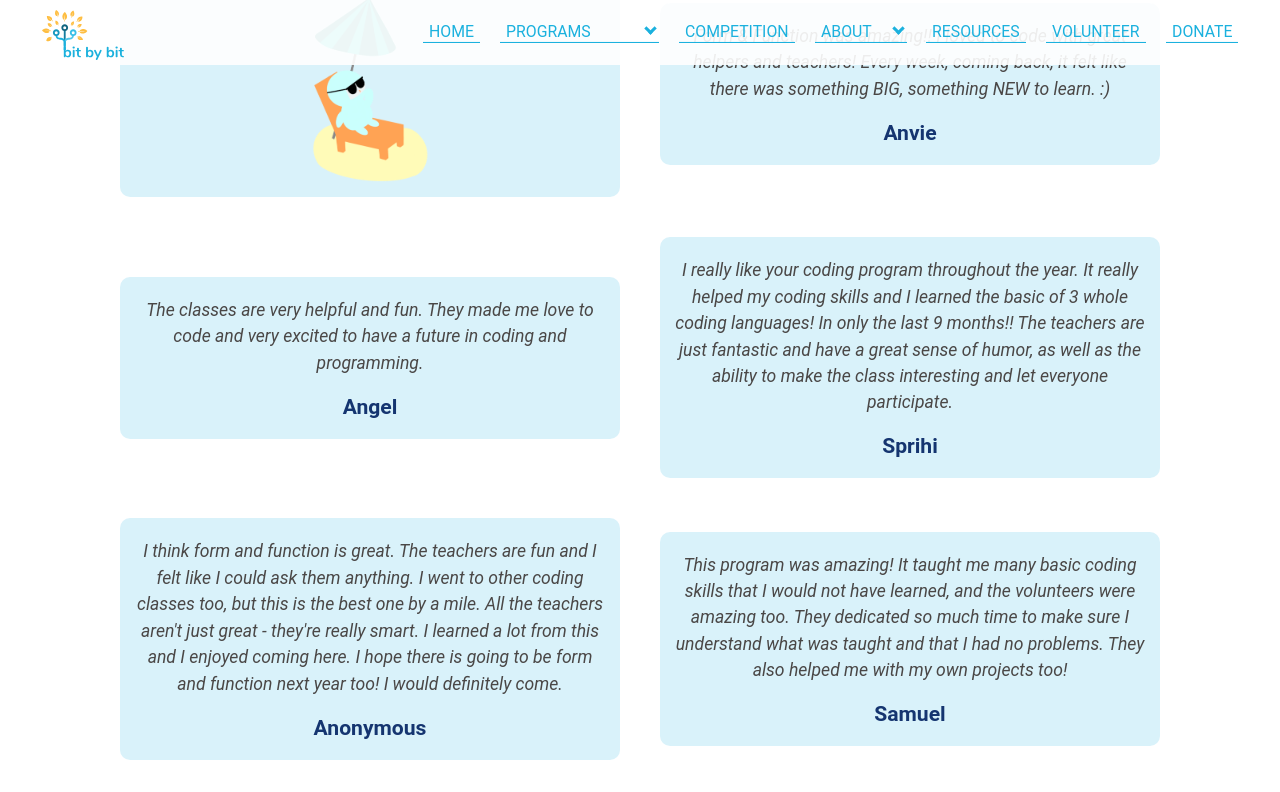
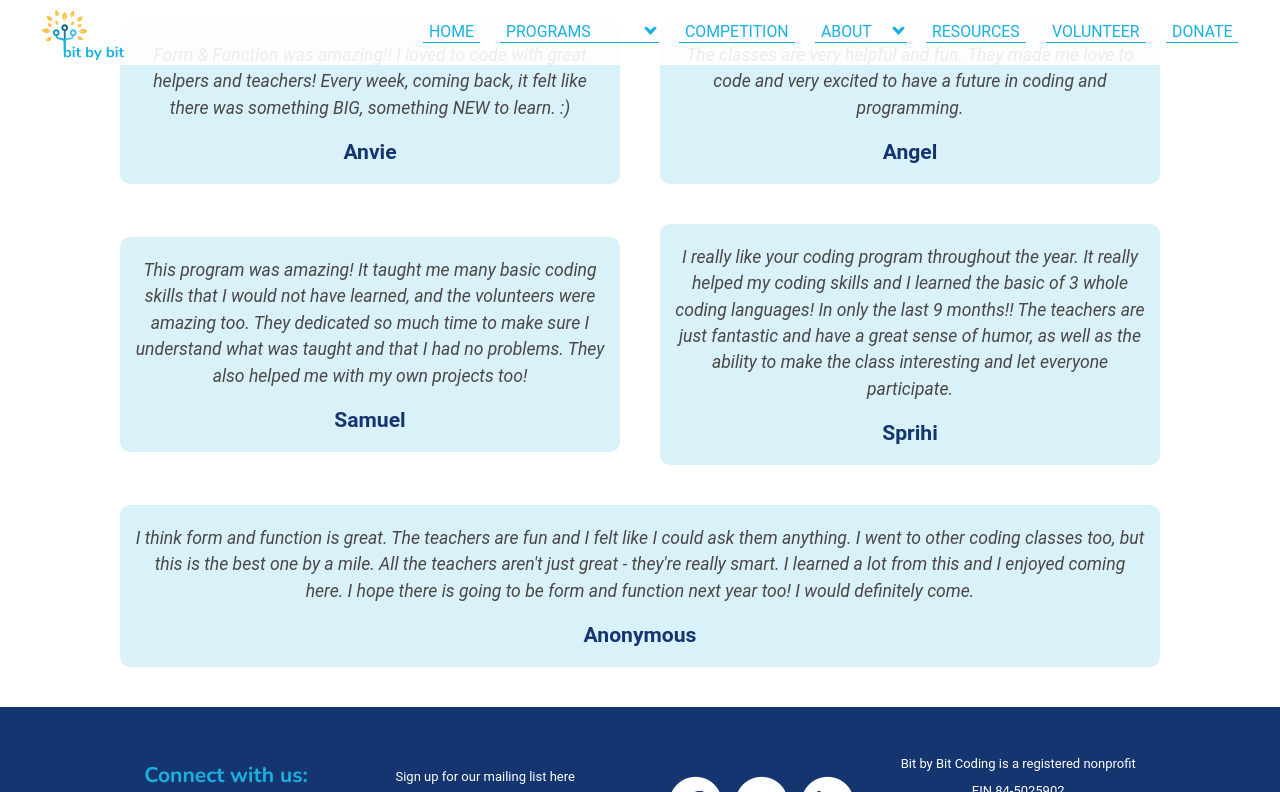
Before and after one commit to bit-by-bit-coding/bxb-website, a Jekyll site: the page built from formfunction.html, in a window 1280 px wide and 900 px high, scrolled down 2504 px, cut to the strip 0-792 px from the top of the window. Built offline with Jekyll 4.4.1, drawn with Linux system fonts in a browser that asks for light colours; nearby versions of some CDN libraries; some web fonts are replaced; some of the changed text lies outside the part shown.

Commit message:
update ff re-design again

```diff
--- a/formfunction.html
+++ b/formfunction.html
@@ -10,11 +10,20 @@
 <div class="details-container">
     <div class="details-item">
         <p class="medium-text">
+            <div class="center-text">
                 <b>Begins October 24th and ends the week of May 22nd. Sign ups close in April.</b> <br>
-            Form and Function is a free, online, weekly after-school program for curious middle school students who want to learn to code their very own websites! Participants will learn HTML, CSS, and JavaScript -- no previous coding experience necessary.
+                Form and Function is a free, online, weekly after-school program for curious middle school students who want to learn to code their very own websites! Participants will learn HTML, CSS, and JavaScript -- <b>no previous coding experience necessary.</b>
+            </div>
+
+            <br>
+            <a class="middle-button" href="https://docs.google.com/forms/d/17LjLYbPQjhnnSHzYDeMSYkUmUFlqZMBiH4jLRlVWIUc/viewform?edit_requested=true"
+            id="ff-signup">
+                <button class="action-button largebutton">Sign Up</button>
+            </a>
+            <br>
 
             <div class="details-container">
-                <div class="details-item space">
+                <div class="details-item space lightblue-box">
                     <p class="no-above">
                         Students will attend class weekly and progress through our multiple homeroom levels. Each homeroom in the program takes 4 weeks to complete, and students who complete all homerooms will have the ability to create websites and online games. <br><br>
 
@@ -23,16 +32,17 @@
                         Previous coding experience is welcome but by no means necessary. No matter your starting ability, we will find the right challenge for you!
                     </p>
                 </div>
+
                 <div class="details-item">
                     <p class="no-above">
-                        <ul class="no-above2">
-                            <li><b>6-8th grade</b></li>
-                            <li><b>Year-Long</b><br>
+                        <ul class="no-above2 more-space">
+                            <li><b class="blue-list-heading">6-8th grade</b></li>
+                            <li><b class="blue-list-heading">Year-Long</b><br>
                                 Signup anytime; join at the beginning of the nearest
                                 4-week cycle</li>
-                            <li><b>HTML, CSS, JavaScript</b><br>
+                            <li><b class="blue-list-heading">HTML, CSS, JavaScript</b><br>
                                 Participants learn the fundamentals of web development through homerooms organized by experience level.</li>
-                            <li><b>Weekly</b><br>
+                            <li><b class="blue-list-heading">Weekly</b><br>
                                 Students are expected to attend weekly or follow the curriculum asychronously to stay on track </li>
                         </ul>
                     </p>
@@ -43,55 +53,67 @@
         </p>
         <!-- <p class="title-text"><strong>Check back in the end of August when registration opens for the next school year!</strong></p> -->
         <div class="details-container blue-box">
-            <p class="details-item">
-                <br>
-                <b>Each week, students will...</b> <br> <br>
-                      Learn to code their homeroom project <br> <br>
-                      Work through our curriculum, available <a href="https://bitbybitcoding.org/ffresources">here</a> <br> <br>
-                      Work one-on-one with live instructors <br> <br>
-                      Interact with our <a href="https://tutorials.bitbybitcoding.org/">demos</a> to dive into concepts <br> <br>
-                      Gain a deeper understanding of programming and web design <br> <br>
+            <div class="details-item">
+                <p><b>Each week, students will...</b></p>
+                <ul>
+                    <li>Learn to code their homeroom project</li>
+                    <li>Work through our curriculum, available <a href="https://bitbybitcoding.org/ffresources">here</a></li>
+                    <li>Work one-on-one with live instructors</li>
+                    <li>Interact with our <a href="https://tutorials.bitbybitcoding.org/">demos</a> to dive into concepts</li>
+                    <li>Gain a deeper understanding of programming and web design</li>
+                </ul>
 
                <!-- To learn more about what those levels look like, check out our <strong><a
                     href="{{ 'homerooms.html' | relative_url | remove: '.html' }}">homeroom levels guide</a></strong>.
                     <br> <br>-->
 
-            </p>
-            <img id="ff-image" class="details-item" src="imgs\bitbotdog.PNG">
-            <p id="project-links" class="details-item">
-                <b>Students have created...</b> <a href="https://po7qc.csb.app/">
-                    <br><br>
-                    Fun facts about donuts</a> <br><br>
-                    <a href="https://1j4eb.csb.app/">Clock for cat lovers</a> <br><br> <a href="https://9mr74.csb.app/">A hangman game</a>!
-            </p>
+            </div>
+            <img id="ff-image" class="details-item" src="imgs\LeafBitbyBot.png">
+            <div id="project-links" class="details-item">
+                <p><b>Students have created...</b> </p>
+                <ul>
+                    <li><a href="https://po7qc.csb.app/">Fun facts about donuts</a> </li>
+                    <li><a href="https://1j4eb.csb.app/">Clock for cat lovers</a></li>
+                    <li><a href="https://9mr74.csb.app/">A hangman game</a>!</li>
+                </ul>
+            </div>
         </div>
 
-        <h2>Scheduling</h2>
-
+        <h2 class="noslashes center-text">Scheduling</h2>
         <div class="details-container">
-            <div class="details-item space">
+            <div class="details-item">
                 <p class="no-above">
                     Students will attend one of the three weekly sessions:
+                </p>
+                <br>
                 <ul class="no-above2">
                     <li>Monday from 4:30 to 5:30 pm PT / 7:30 to 8:30 pm ET</li>
                     <li>Wednesday from 4:30 to 5:30 pm PT / 7:30 to 8:30 pm ET</li>
                     <li>Friday from 4:30 to 5:30 pm PT / 7:30 to 8:30 pm ET</li>
                 </ul>
+                <p class="no-above2">
                     The last week of the program will be the week of the 22nd of May.
-
                 </p>
             </div>
+            <div class="center-line"></div>
             <div class="details-item">
                 <p class="no-above">
                     Form and Function will be closed for:
+                </p>
+                <br>
                 <ul class="no-above2">
                     <li>The week of November 21st for Thanksgiving</li>
                     <li>The weeks of December 19th and December 26th</li>
                     <li>The week of March 20th for Spring Break</li>
                 </ul>
-                </p>
+            </div>
         </div>
 
+        <div class="center-text">
+            <p class="medium-text"><strong>
+                Online and Free -- Join From Anywhere!
+                <!-- The program is free, with a suggested donation of $20 per month! -->
+            </strong></p>
         </div>
         <a class="middle-button" href="https://docs.google.com/forms/d/17LjLYbPQjhnnSHzYDeMSYkUmUFlqZMBiH4jLRlVWIUc/viewform?edit_requested=true"
         id="ff-signup">
@@ -99,11 +121,7 @@
         </a>
         <!-- <a class="middle-button" href="{{ 'donate.html' | relative_url | remove: '.html' }}">
             <button class="action-button mediumbutton">Donate</button></a>
-            !-->
-        <a class="middle-button" href="https://docs.google.com/forms/d/17LjLYbPQjhnnSHzYDeMSYkUmUFlqZMBiH4jLRlVWIUc/viewform?edit_requested=true"
-                        id="ff-signup">
-                        <button class="action-button largebutton">Sign Up</button>
-                    </a>
+        -->
     </div>
 </div>
 
@@ -186,9 +204,6 @@
 <div class="section" id="testimonials">
     <h3 class="blue-box">Student Testimonials</h3>
     <div class="testimonial-container">
-        <span class="testimonial-item">
-            <img id="beachbot" src="imgs/beachbot.png">
-        </span>
         <span class="testimonial-item centertext">
             <em>
                 Form & Function was amazing!! I loved to code with great helpers and teachers! Every week, coming back,
@@ -202,6 +217,14 @@
                 coding and programming.
             </em>
             <p><strong class="author">Angel</strong></p>
+        </span>
+        <span class="testimonial-item centertext">
+            <em>
+                This program was amazing! It taught me many basic coding skills that I would not have learned, and the
+                volunteers were amazing too. They dedicated so much time to make sure I understand what was taught and
+                that I had no problems. They also helped me with my own projects too!
+            </em>
+            <p><strong class="author">Samuel</strong></p>
         </span>
         <span class="testimonial-item centertext">
             <em>
@@ -222,13 +245,5 @@
             </em>
             <p><strong class="author">Anonymous</strong></p>
         </span>
-        <span class="testimonial-item centertext">
-            <em>
-                This program was amazing! It taught me many basic coding skills that I would not have learned, and the
-                volunteers were amazing too. They dedicated so much time to make sure I understand what was taught and
-                that I had no problems. They also helped me with my own projects too!
-            </em>
-            <p><strong class="author">Samuel</strong></p>
-        </span>
     </div>
 </div>
```
Lines whose indentation alone changed are shown as unchanged.
